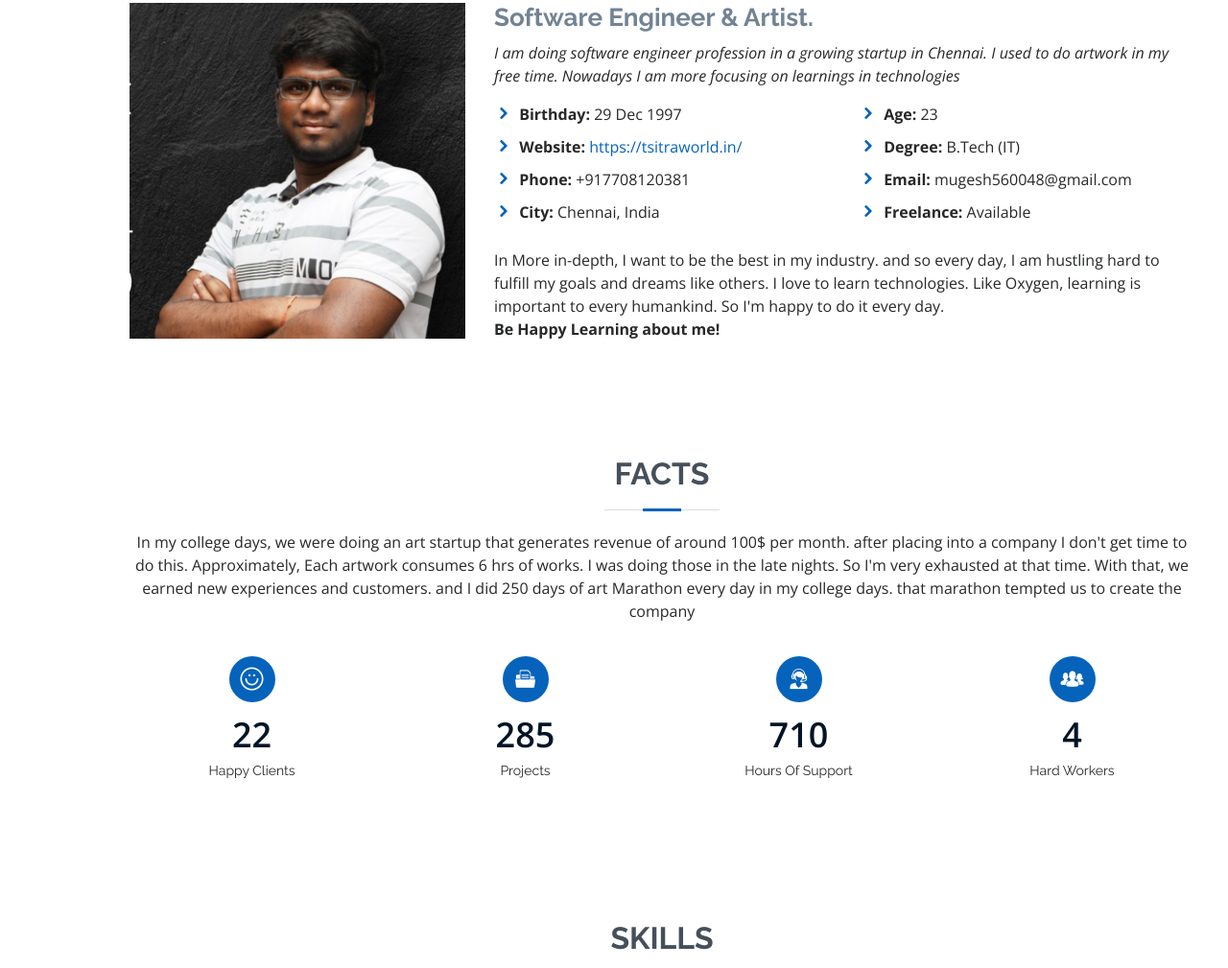
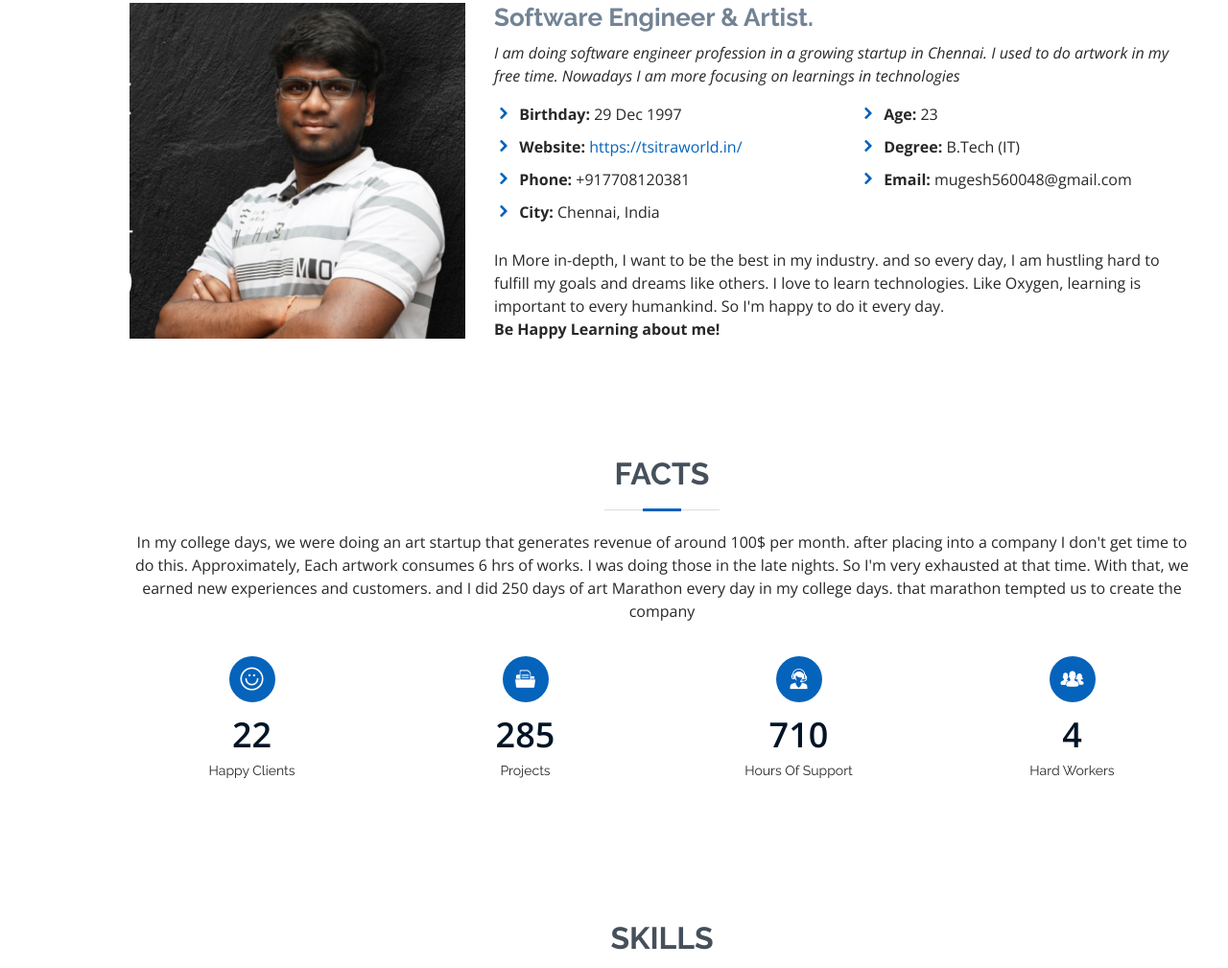
Before and after one commit to mugeshPf/personal, a plain HTML site: page index.html in a window 1280 px wide. Shown: the part 1013-2022 px from the top of the page at 96% size. Drawn offline with nearby package versions, Linux system fonts and the light colour scheme.

Commit message:
Update index.html

```diff
--- a/index.html
+++ b/index.html
@@ -173,9 +173,9 @@
                   <li>
                     <i class="icofont-rounded-right"></i>
                     <strong>Email:</strong> mugesh560048@gmail.com</li>
-                  <li>
+<!--                   <li>
                     <i class="icofont-rounded-right"></i>
-                    <strong>Freelance:</strong> Available</li>
+                    <strong>Freelance:</strong> Available</li> -->
                 </ul>
               </div>
             </div>
```
